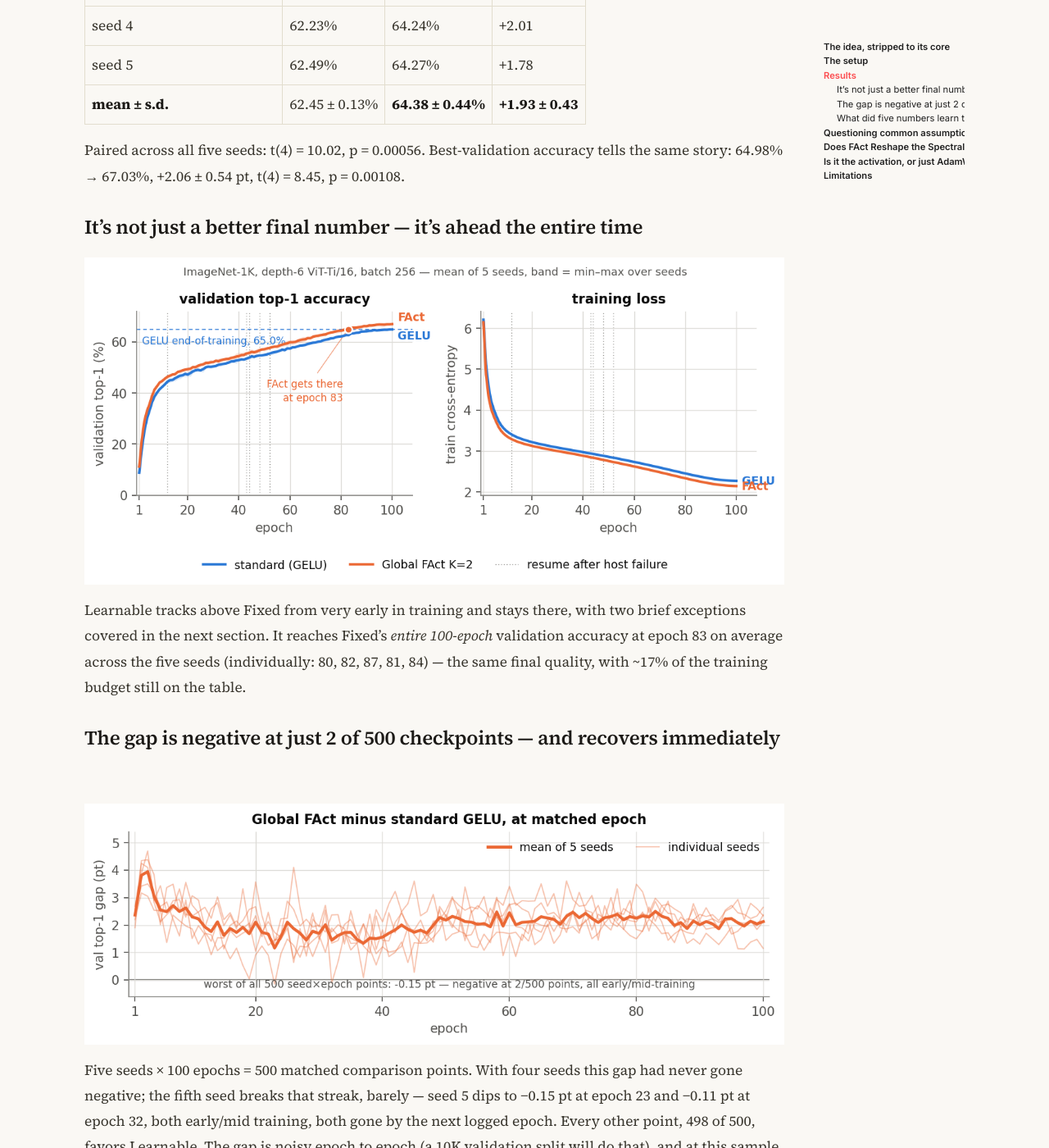
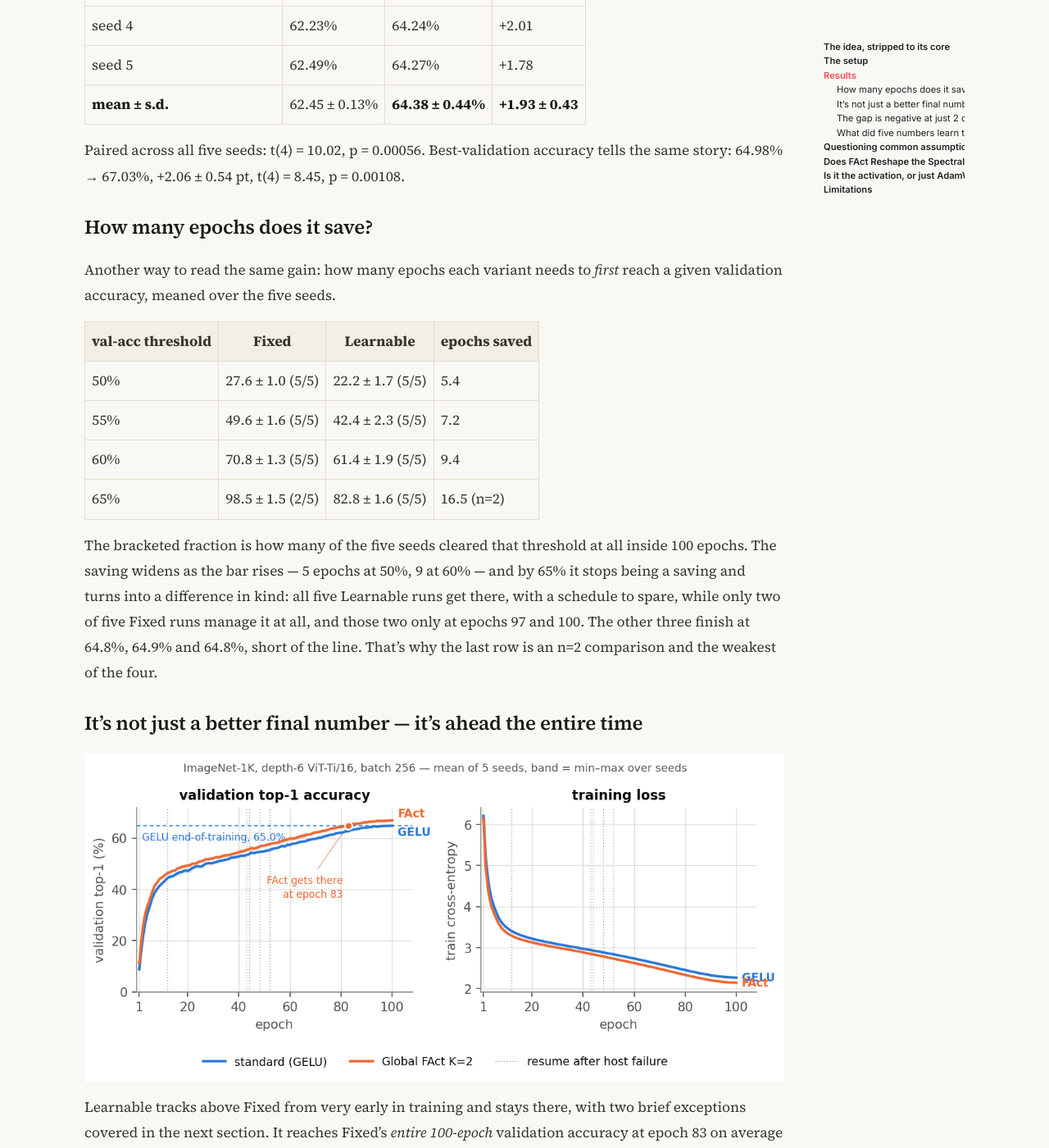
Before and after one commit to Arunprakash-A/Arunprakash-a.github.io, a Jekyll site: the page built from _posts/2026-08-11-learnable-activations-might-have-better-loss-landscape.md, in a window 1280 px wide and 1400 px high, scrolled down 3141 px. Shown: the whole window at 82% size. Built offline with Jekyll 4.4.1, drawn with Linux system fonts in a browser that asks for light colours; nearby versions of some CDN libraries.

Commit message:
Add epochs-to-threshold table to Results
Epochs each variant needs to first reach 50/55/60/65% val accuracy, 5-seed
mean. Verified against the seed logs: means, seed counts and epochs-saved all
reproduce. Headers use the post's Fixed/Learnable vocabulary.

Notes that the 65% row is n=2 because only 2 of 5 Fixed seeds ever clear it
(epochs 97 and 100), the other three topping out at 64.8-64.9%.

Co-Authored-By: Claude Sonnet 5 <noreply@anthropic.com>

```diff
--- a/_posts/2026-08-11-learnable-activations-might-have-better-loss-landscape.md
+++ b/_posts/2026-08-11-learnable-activations-might-have-better-loss-landscape.md
@@ -102,6 +102,27 @@ five independent seeds.**
 Paired across all five seeds: t(4) = 10.02, p = 0.00056. Best-validation
 accuracy tells the same story: 64.98% → 67.03%, +2.06 ± 0.54 pt,
 t(4) = 8.45, p = 0.00108.
+
+### How many epochs does it save?
+
+Another way to read the same gain: how many epochs each variant needs to
+*first* reach a given validation accuracy, meaned over the five seeds.
+
+| val-acc threshold | Fixed | Learnable | epochs saved |
+|---|---|---|---|
+| 50% | 27.6 ± 1.0 (5/5) | 22.2 ± 1.7 (5/5) | 5.4 |
+| 55% | 49.6 ± 1.6 (5/5) | 42.4 ± 2.3 (5/5) | 7.2 |
+| 60% | 70.8 ± 1.3 (5/5) | 61.4 ± 1.9 (5/5) | 9.4 |
+| 65% | 98.5 ± 1.5 (2/5) | 82.8 ± 1.6 (5/5) | 16.5 (n=2) |
+
+The bracketed fraction is how many of the five seeds cleared that threshold
+at all inside 100 epochs. The saving widens as the bar rises — 5 epochs at
+50%, 9 at 60% — and by 65% it stops being a saving and turns into a
+difference in kind: all five Learnable runs get there, with a schedule to
+spare, while only two of five Fixed runs manage it at all, and those two only
+at epochs 97 and 100. The other three finish at 64.8%, 64.9% and 64.8%,
+short of the line. That's why the last row is an n=2 comparison and the
+weakest of the four.
 
 ### It's not just a better final number — it's ahead the entire time
 
```
